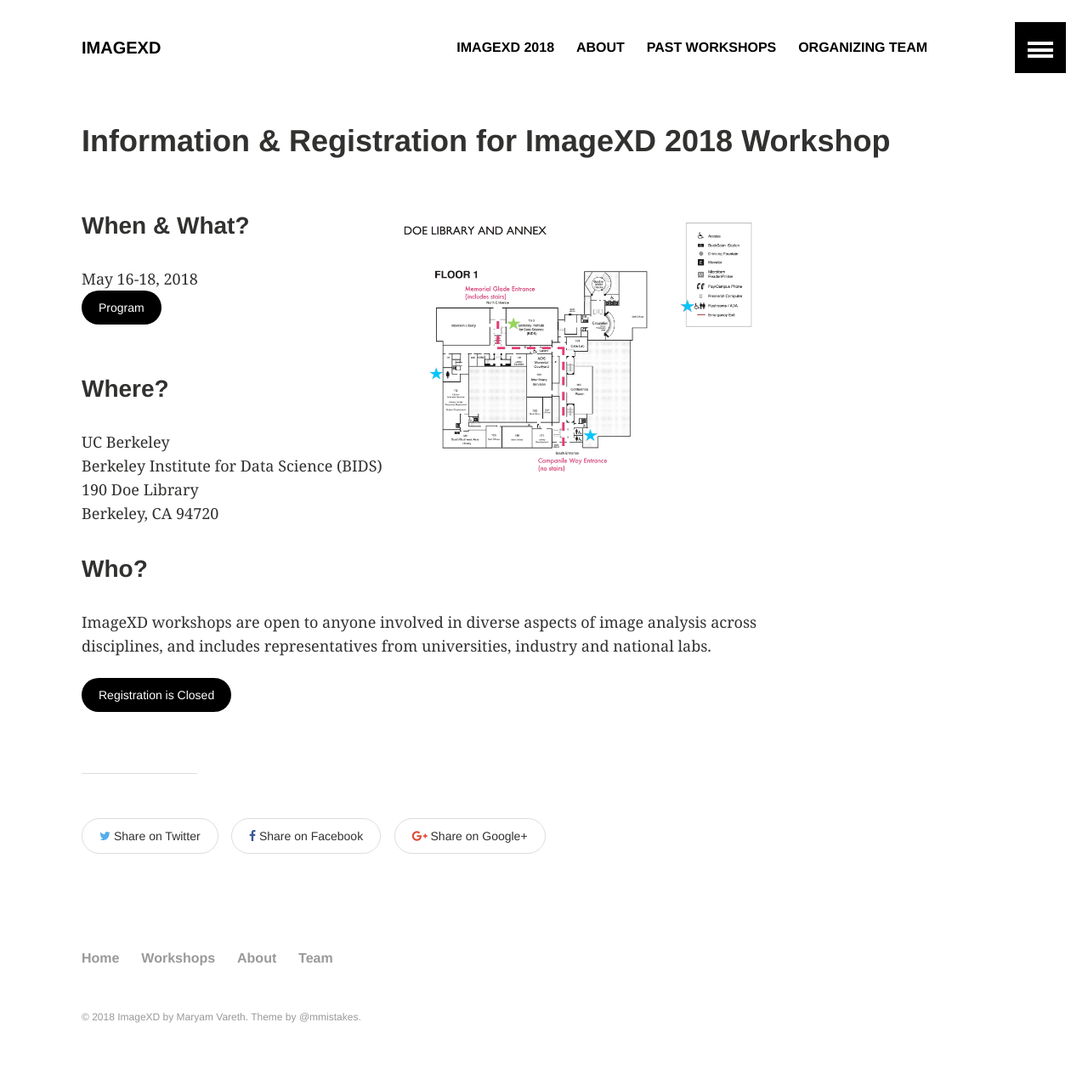
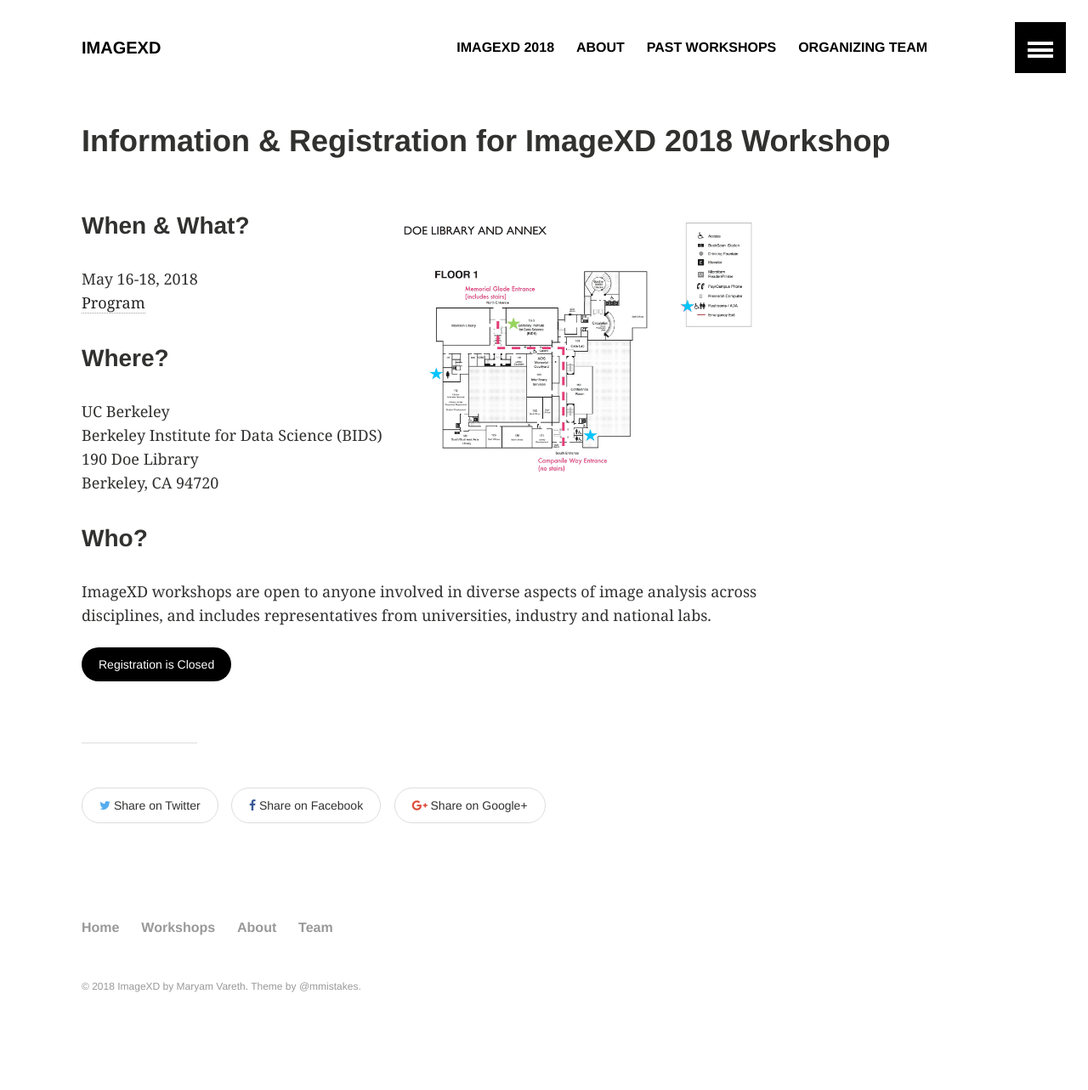
Before and after one commit to imagexd/imagexd.github.io, a Jekyll site: the page built from imagexd2018/index.md, in a window 1280 px wide. Shown: the whole page at 85% size. Built offline with Jekyll 4.4.1, drawn with Linux system fonts in a browser that asks for light colours; after the commit the page ends 1247 px from its top, so only the background shows below that.

Commit message:
fix a link

```diff
--- a/imagexd2018/index.md
+++ b/imagexd2018/index.md
@@ -16,7 +16,7 @@
 ### When & What?
 
 May 16-18, 2018<br />
-<a href="{{ site.url }}/programs/imagexd2018" class="btn">Program </a>
+<a href="{{ site.url }}/programs/imagexd2018" class=".btn-inverse">Program </a>
 
 ### Where?
 
```
Also changed, not shown: programs/imagexd2018.md (+1 -1 lines).
